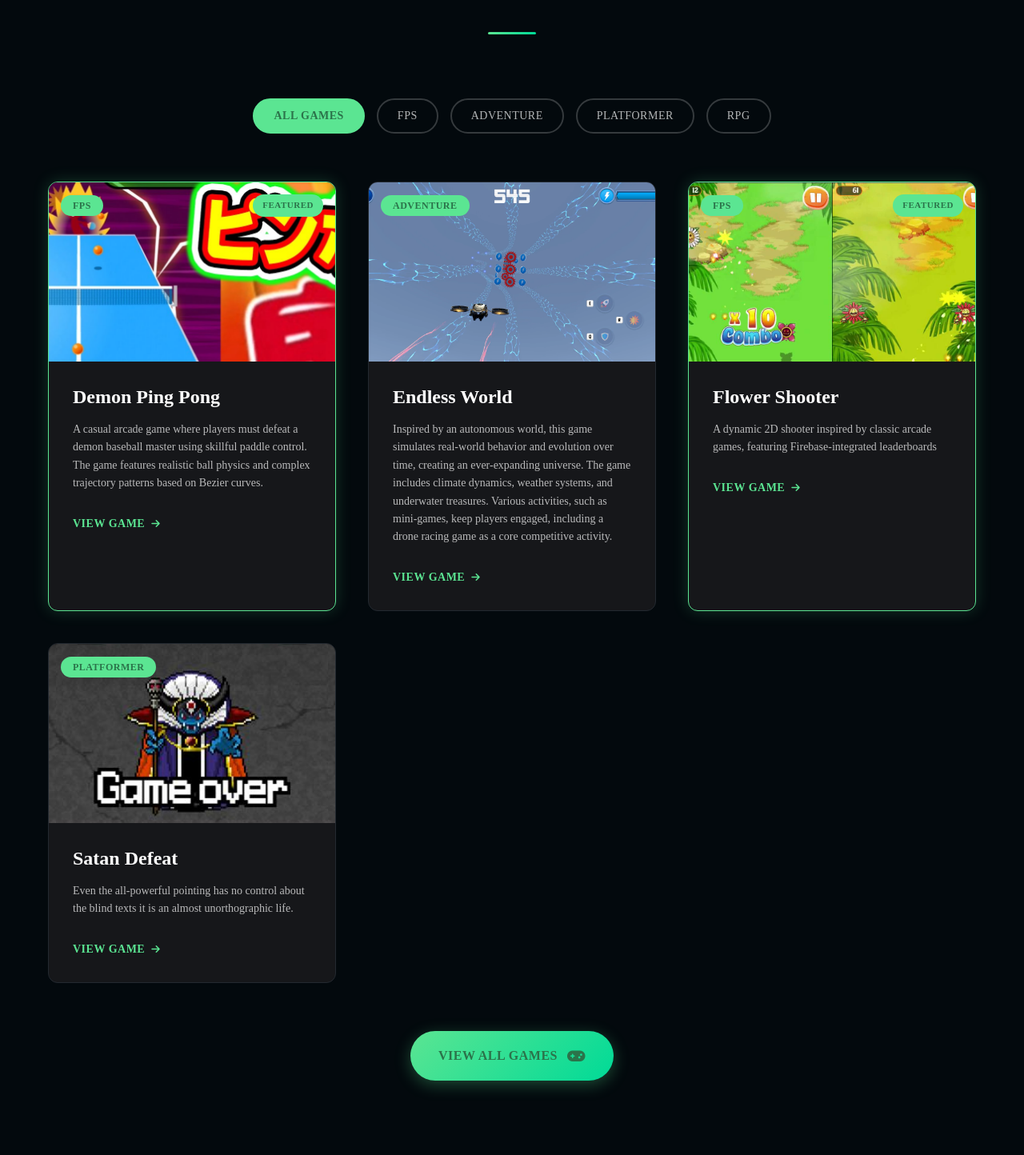
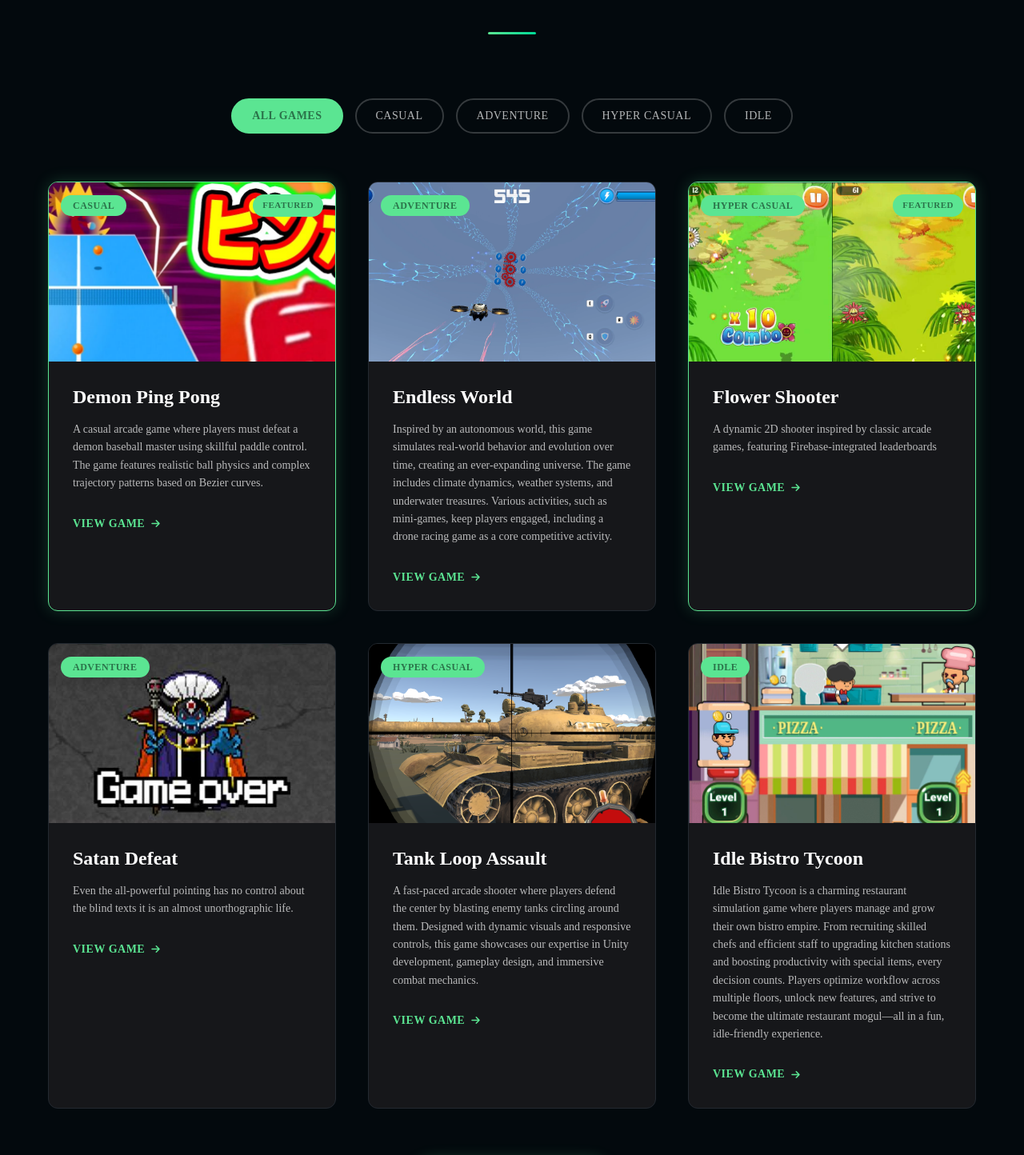
Before and after one commit to Sonarix-Studio/website, a Next.js app: page / in a window 1280 px wide. Shown: the part 971-2415 px from the top of the page at 80% size. Built offline with nearby package versions, Linux system fonts and the light colour scheme; a web font is replaced by a local one.

Commit message:
chore: update images

```diff
--- a/src/components/LatestReleases/LatestReleases.tsx
+++ b/src/components/LatestReleases/LatestReleases.tsx
@@ -28,13 +28,20 @@ const LatestReleases: React.FC = () => {
     threshold: 0.1,
   });
 
+  const categories = [
+    { name: "All Games", slug: "all" },
+    { name: "Casual", slug: "casual" },
+    { name: "Adventure", slug: "adventure" },
+    { name: "Hyper Casual", slug: "hyper-casual" },
+    { name: "Idle", slug: "idle" },
+  ];
   const games: Game[] = useMemo(
     () => [
       {
         id: 1,
         title: "Demon Ping Pong",
-        category: "FPS",
-        categorySlug: "fps",
+        category: "Casual",
+        categorySlug: "casual",
         excerpt:
           "A casual arcade game where players must defeat a demon baseball master using skillful paddle control. The game features realistic ball physics and complex trajectory patterns based on Bezier curves.",
         images: [
@@ -58,8 +65,8 @@ const LatestReleases: React.FC = () => {
       {
         id: 3,
         title: "Flower Shooter",
-        category: "FPS",
-        categorySlug: "fps",
+        category: "Hyper Casual",
+        categorySlug: "hyper-casual",
         excerpt:
           "A dynamic 2D shooter inspired by classic arcade games, featuring Firebase-integrated leaderboards",
         images: [
@@ -74,24 +81,11 @@ const LatestReleases: React.FC = () => {
         link: "/#portfolio",
         featured: true,
       },
-      // {
-      //   id: 4,
-      //   title: "Rove",
-      //   category: "Adventure",
-      //   categorySlug: "adventure",
-      //   excerpt:
-      //     "Even the all-powerful pointing has no control about the blind texts it is an almost unorthographic life.",
-      //   images: [
-      //     "/images/porfolio/Rove/rove.jpg",
-      //     "/images/porfolio/Rove/O5CgnFFaZoT0d5lLFs7aiL9pZr92-6g93qnx.avif",
-      //   ],
-      //   link: "/#portfolio",
-      // },
       {
         id: 5,
         title: "Satan Defeat",
-        category: "Platformer",
-        categorySlug: "platformer",
+        category: "Adventure",
+        categorySlug: "adventure",
         excerpt:
           "Even the all-powerful pointing has no control about the blind texts it is an almost unorthographic life.",
         images: [
@@ -104,17 +98,31 @@ const LatestReleases: React.FC = () => {
         ],
         link: "/#portfolio",
       },
+      {
+        id: 6,
+        title: "Tank Loop Assault",
+        category: "Hyper Casual",
+        categorySlug: "hyper-casual",
+        excerpt:
+          "A fast-paced arcade shooter where players defend the center by blasting enemy tanks circling around them. Designed with dynamic visuals and responsive controls, this game showcases our expertise in Unity development, gameplay design, and immersive combat mechanics.",
+        images: ["/images/porfolio/TankLoopAssault/icon.png"],
+        link: "/#portfolio",
+      },
+      {
+        id: 7,
+        title: "Idle Bistro Tycoon",
+        category: "Idle",
+        categorySlug: "idle",
+        excerpt:
+          "Idle Bistro Tycoon is a charming restaurant simulation game where players manage and grow their own bistro empire. From recruiting skilled chefs and efficient staff to upgrading kitchen stations and boosting productivity with special items, every decision counts. Players optimize workflow across multiple floors, unlock new features, and strive to become the ultimate restaurant mogul—all in a fun, idle-friendly experience.",
+        images: [
+          "/images/porfolio/IdleBistroTycoon/Image Sequence_001_0124.jpg",
+        ],
+        link: "/#portfolio",
+      },
     ],
     []
   );
-
-  const categories = [
-    { name: "All Games", slug: "all" },
-    { name: "FPS", slug: "fps" },
-    { name: "Adventure", slug: "adventure" },
-    { name: "Platformer", slug: "platformer" },
-    { name: "RPG", slug: "rpg" },
-  ];
 
   useEffect(() => {
     const filtered =
```
Also changed, not shown: public/images/porfolio/IdleBistroTycoon/Image Sequence_001_0124.jpg (added), public/images/porfolio/TankLoopAssault/icon.png (added).
